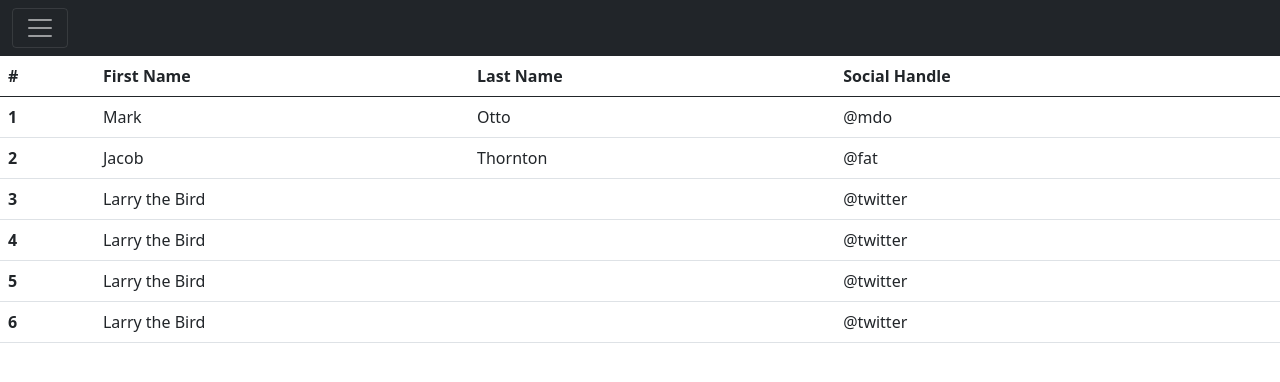
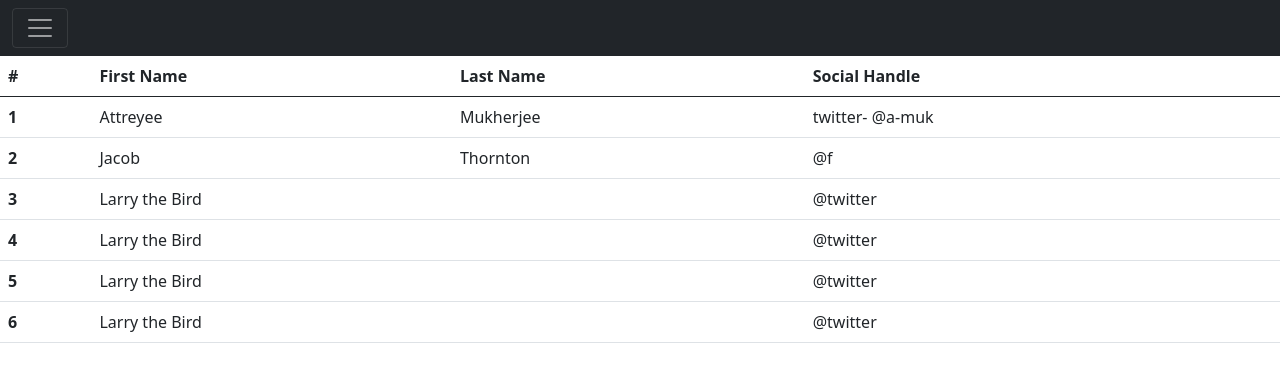
Before and after one commit to likeCoder0/Open_source_trial, a plain HTML site: page index.html in a window 1280 px wide. Drawn offline with nearby package versions, Linux system fonts and the light colour scheme.

Commit message:
made changes

```diff
--- a/index.html
+++ b/index.html
@@ -1,13 +1,18 @@
 <!DOCTYPE html>
 <html lang="en">
+
 <head>
   <meta charset="UTF-8">
   <meta http-equiv="X-UA-Compatible" content="IE=edge">
   <meta name="viewport" content="width=device-width, initial-scale=1.0">
-    <link href="https://cdn.jsdelivr.net/npm/bootstrap@5.0.2/dist/css/bootstrap.min.css" rel="stylesheet" integrity="sha384-EVSTQN3/azprG1Anm3QDgpJLIm9Nao0Yz1ztcQTwFspd3yD65VohhpuuCOmLASjC" crossorigin="anonymous">
-    <script src="https://cdn.jsdelivr.net/npm/bootstrap@5.0.2/dist/js/bootstrap.bundle.min.js" integrity="sha384-MrcW6ZMFYlzcLA8Nl+NtUVF0sA7MsXsP1UyJoMp4YLEuNSfAP+JcXn/tWtIaxVXM" crossorigin="anonymous"></script>
+  <link href="https://cdn.jsdelivr.net/npm/bootstrap@5.0.2/dist/css/bootstrap.min.css" rel="stylesheet"
+    integrity="sha384-EVSTQN3/azprG1Anm3QDgpJLIm9Nao0Yz1ztcQTwFspd3yD65VohhpuuCOmLASjC" crossorigin="anonymous">
+  <script src="https://cdn.jsdelivr.net/npm/bootstrap@5.0.2/dist/js/bootstrap.bundle.min.js"
+    integrity="sha384-MrcW6ZMFYlzcLA8Nl+NtUVF0sA7MsXsP1UyJoMp4YLEuNSfAP+JcXn/tWtIaxVXM"
+    crossorigin="anonymous"></script>
   <title>Document</title>
 </head>
+
 <body>
   <div class="collapse" id="navbarToggleExternalContent">
     <div class="bg-dark p-4">
@@ -17,7 +22,9 @@
   </div>
   <nav class="navbar navbar-dark bg-dark">
     <div class="container-fluid">
-          <button class="navbar-toggler" type="button" data-bs-toggle="collapse" data-bs-target="#navbarToggleExternalContent" aria-controls="navbarToggleExternalContent" aria-expanded="false" aria-label="Toggle navigation">
+      <button class="navbar-toggler" type="button" data-bs-toggle="collapse"
+        data-bs-target="#navbarToggleExternalContent" aria-controls="navbarToggleExternalContent" aria-expanded="false"
+        aria-label="Toggle navigation">
         <span class="navbar-toggler-icon"></span>
       </button>
     </div>
@@ -34,15 +41,15 @@
     <tbody>
       <tr>
         <th scope="row">1</th>
-            <td>Mark</td>
-            <td>Otto</td>
-            <td>@mdo</td>
+        <td>Attreyee</td>
+        <td>Mukherjee</td>
+        <td>twitter- @a-muk</td>
       </tr>
       <tr>
         <th scope="row">2</th>
         <td>Jacob</td>
         <td>Thornton</td>
-            <td>@fat</td>
+        <td>@f</td>
       </tr>
       <tr>
         <th scope="row">3</th>
@@ -67,4 +74,5 @@
     </tbody>
   </table>
 </body>
+
 </html>
```
Lines whose indentation alone changed are shown as unchanged.
